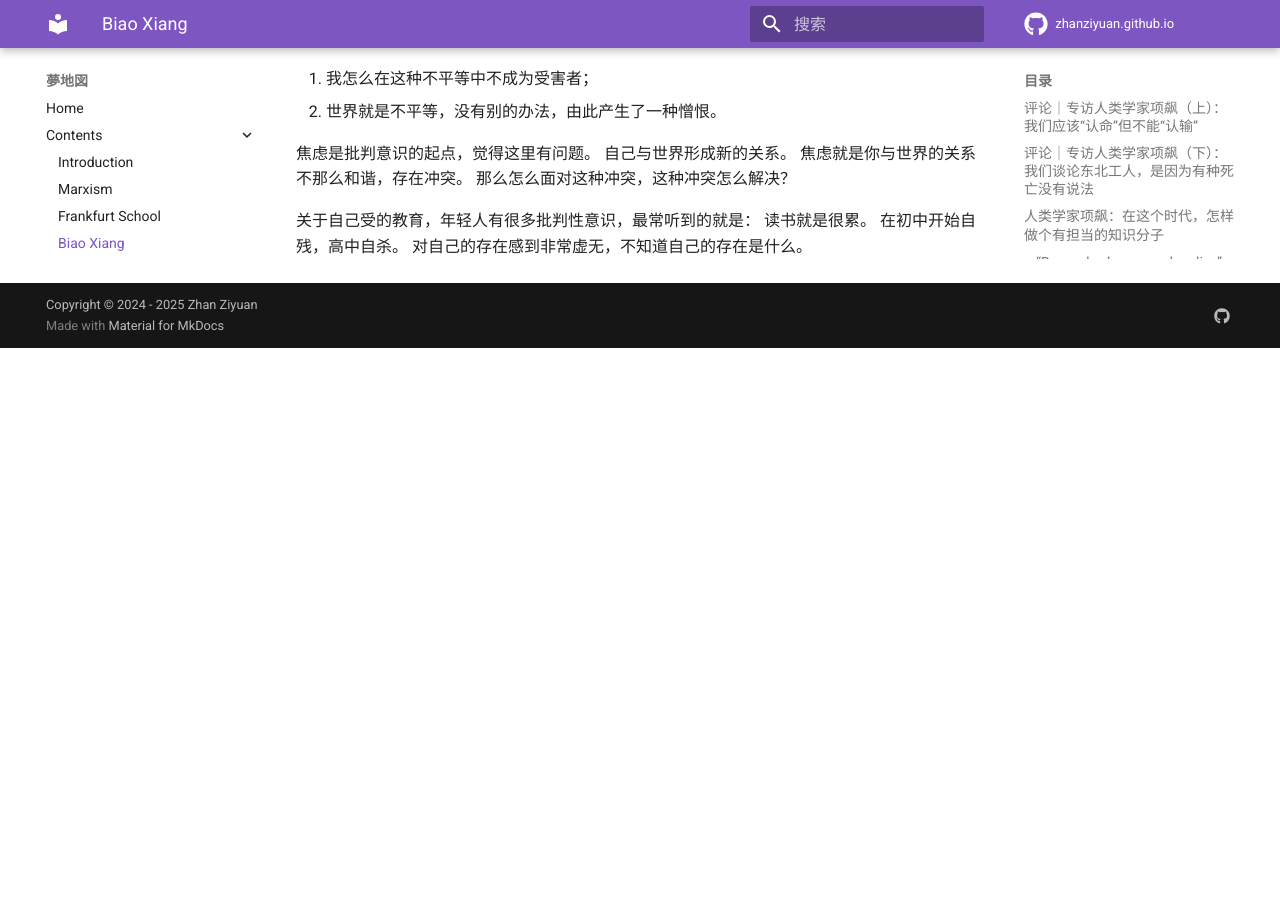
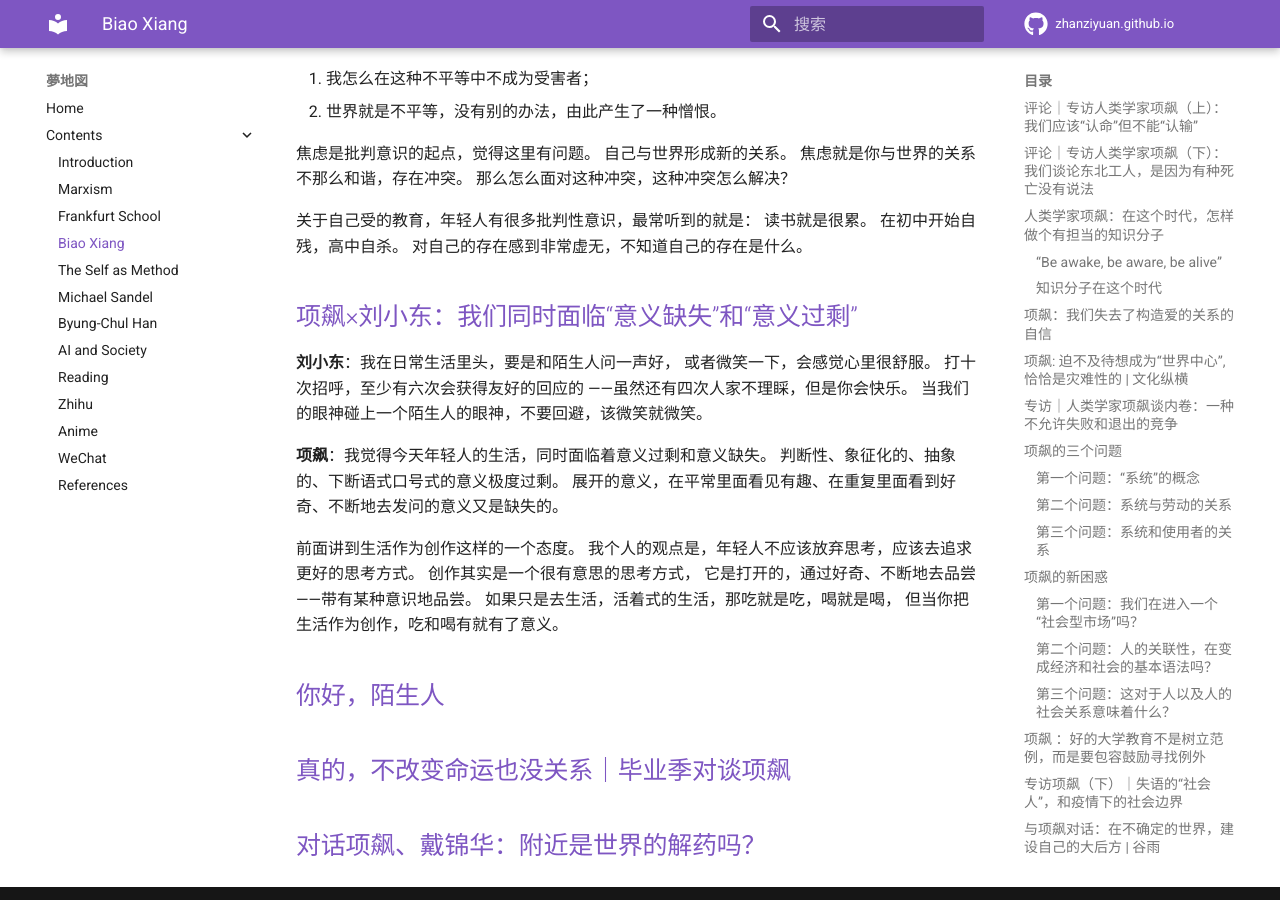
Before and after one commit to ZhanZiyuan/zhanziyuan.github.io, an MkDocs documentation site: the page built from docs/biao_xiang.md, in a window 1280 px wide and 900 px high, scrolled down 18876 px. Built offline with MkDocs 1.6.1 and Material for MkDocs 9.7.7, drawn with Linux system fonts in a browser that asks for light colours; comment, search, counter and statistics services are not loaded; before the commit the page ends 19224 px from its top, so only the background shows below that.

Commit message:
Modified `biao_xiang.md`.
- Modified `biao_xiang.md`.

```diff
--- a/docs/biao_xiang.md
+++ b/docs/biao_xiang.md
@@ -956,3 +956,28 @@
 读书就是很累。
 在初中开始自残，高中自杀。
 对自己的存在感到非常虚无，不知道自己的存在是什么。
+
+## [项飙×刘小东：我们同时面临“意义缺失”和“意义过剩”](https://www.lifeweek.com.cn/h5/article/detail.do?artId=191539)
+
+**刘小东**：我在日常生活里头，要是和陌生人问一声好，
+或者微笑一下，会感觉心里很舒服。
+打十次招呼，至少有六次会获得友好的回应的
+——虽然还有四次人家不理睬，但是你会快乐。
+当我们的眼神碰上一个陌生人的眼神，不要回避，该微笑就微笑。
+
+**项飙**：我觉得今天年轻人的生活，同时面临着意义过剩和意义缺失。
+判断性、象征化的、抽象的、下断语式口号式的意义极度过剩。
+展开的意义，在平常里面看见有趣、在重复里面看到好奇、不断地去发问的意义又是缺失的。
+
+前面讲到生活作为创作这样的一个态度。
+我个人的观点是，年轻人不应该放弃思考，应该去追求更好的思考方式。
+创作其实是一个很有意思的思考方式，
+它是打开的，通过好奇、不断地去品尝——带有某种意识地品尝。
+如果只是去生活，活着式的生活，那吃就是吃，喝就是喝，
+但当你把生活作为创作，吃和喝有就有了意义。
+
+## [你好，陌生人](https://weread.qq.com/web/reader/9f532000813aba09ag011847)
+
+## [真的，不改变命运也没关系｜毕业季对谈项飙](https://mp.weixin.qq.com/s/CY_ntLmdVJvHKLj-2I97Yw)
+
+## [对话项飙、戴锦华：附近是世界的解药吗？](https://mp.weixin.qq.com/s/JZRg9HoECfiRNESug3nCuw)
```
